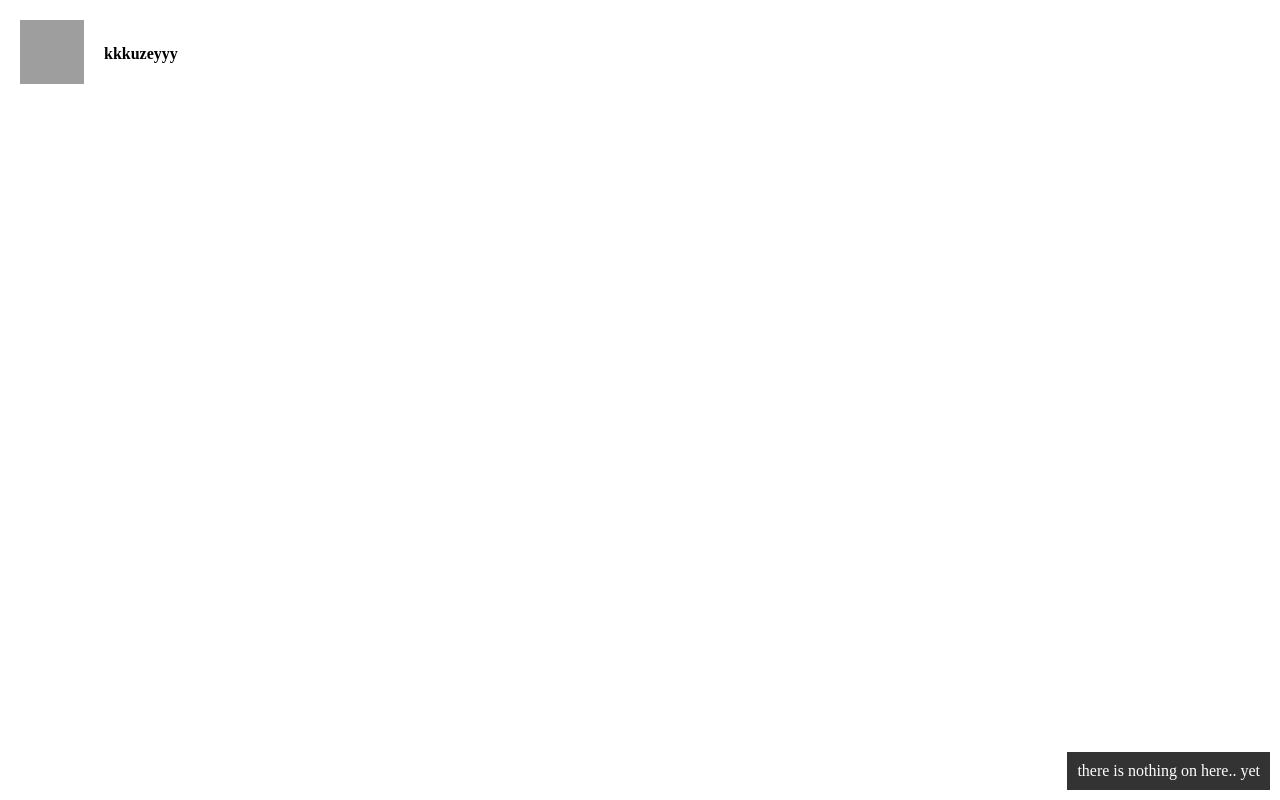
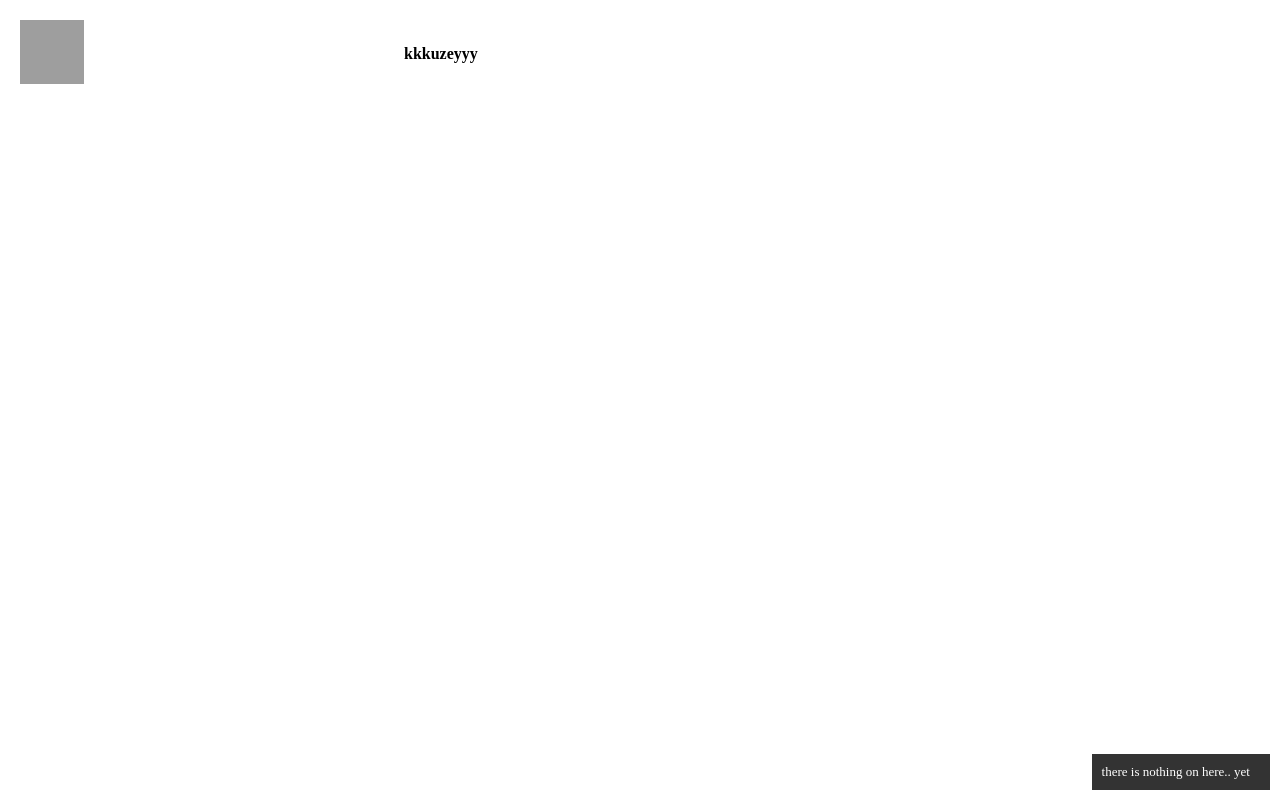
Before and after one commit to kuzeydemirkaya/kuzey, a plain HTML site: page index.html in a window 1280 px wide. Drawn offline with Linux system fonts and the light colour scheme; grey boxes are pictures that could not be loaded.

Commit message:
Update styles.css

```diff
--- a/styles.css
+++ b/styles.css
@@ -10,7 +10,7 @@ body {
 }
 
 .logo {
-    margin-right: 20px;
+    margin-right: 40vh;
 }
 
 
@@ -46,4 +46,9 @@ font-family: Heiti TC;
     background-color: #333;
     color: white;
     padding: 10px;
+    text-align: right;
+    padding-right: 20px;
+    font-family: Heiti SC;
+    font-size: small;
 }
+}
```
